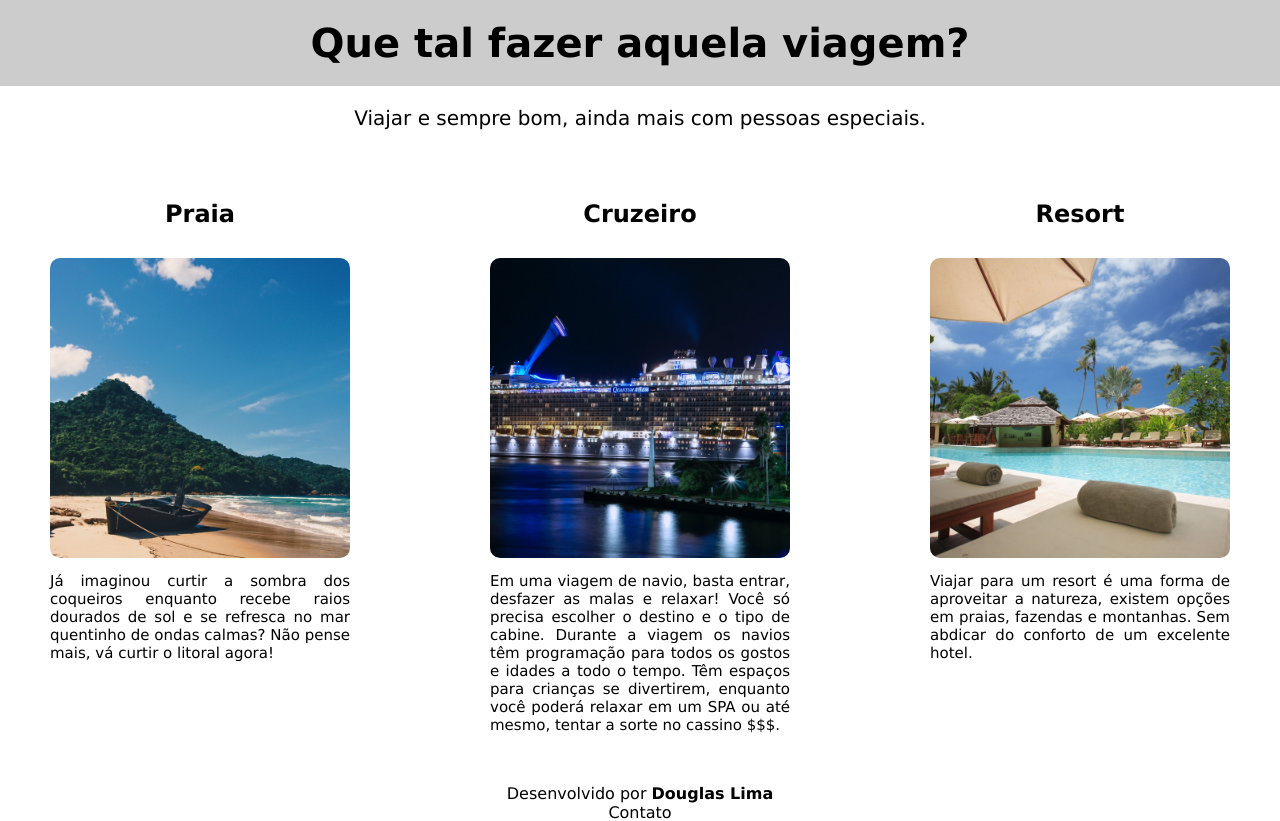
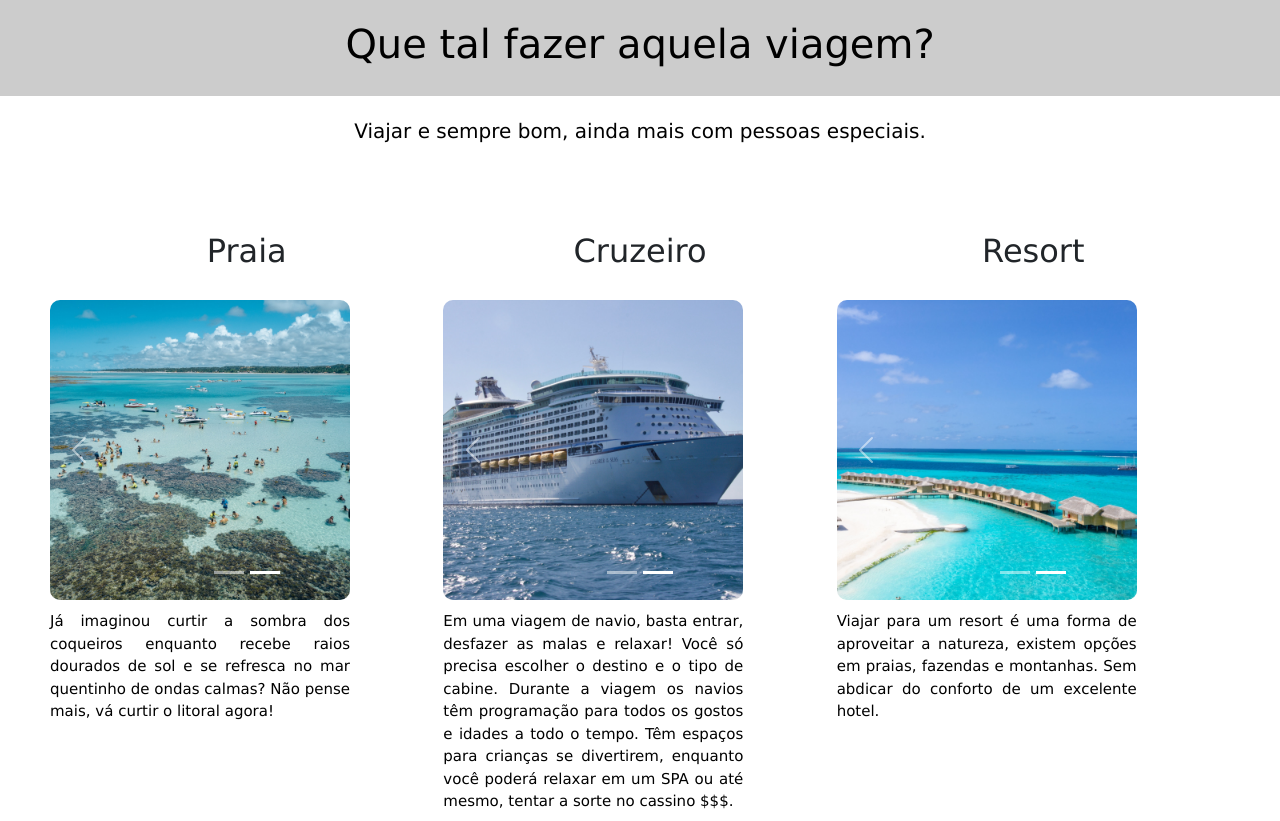
Before and after one commit to Douglaslima93/Pacotes-de-viagem, a React (Create React App) app: page / in a window 1280 px wide. Shown: the top 821 px of the page. Built offline with nearby package versions, Linux system fonts and the light colour scheme.

Commit message:
Função Carousel

```diff
--- a/package.json
+++ b/package.json
@@ -6,7 +6,9 @@
     "@testing-library/jest-dom": "^5.16.5",
     "@testing-library/react": "^13.4.0",
     "@testing-library/user-event": "^13.5.0",
+    "bootstrap": "^5.2.3",
     "react": "^18.2.0",
+    "react-bootstrap": "^2.7.2",
     "react-dom": "^18.2.0",
     "react-scripts": "5.0.1",
     "web-vitals": "^2.1.4"
--- a/src/App.css
+++ b/src/App.css
@@ -44,6 +44,7 @@
 .pacotes img {
   max-width: 300px;
   border-radius: 10px;
+  display: block;
 }
 
 
--- a/src/App.js
+++ b/src/App.js
@@ -1,6 +1,7 @@
-
 import './App.css';
-import './Json.js';
+import React from 'react';
+import 'bootstrap/dist/css/bootstrap.css';
+import Carousel from 'react-bootstrap/Carousel';
 
 
 function App() {
@@ -20,7 +21,15 @@ function App() {
 
         <div className='praia'>
           <h2>Praia</h2>
-          <img src='./assets/img/praia1.jpg'/>
+          <Carousel fade>
+            <Carousel.Item>
+          <img  src='./assets/img/praia1.jpg'/>
+            </Carousel.Item>
+            <Carousel.Item>
+              <img  src='./assets/img/praia2.jpg'/>
+            </Carousel.Item>
+            </Carousel>
+
           <p>
             Já imaginou curtir a sombra dos coqueiros enquanto recebe raios dourados de sol e se refresca no mar
             quentinho de ondas calmas? Não pense mais, vá curtir o litoral agora!
@@ -30,9 +39,14 @@ function App() {
 
         <div className='cruzeiro'>
           <h2>Cruzeiro</h2>
+          <Carousel fade>
+            <Carousel.Item>
           <img src='./assets/img/cruzeiros1.jpg'/>
-
-
+          </Carousel.Item>
+          <Carousel.Item>
+            <img src='./assets/img/cruzeiros2.jpg'/>
+          </Carousel.Item>
+          </Carousel>
           <p>
             Em uma viagem de navio, basta entrar, desfazer as malas e relaxar!
             Você só precisa escolher o destino e o tipo de cabine. Durante a viagem os navios têm
@@ -44,8 +58,14 @@ function App() {
 
         <div className='resort'>
           <h2>Resort</h2>
+          <Carousel fade>
+            <Carousel.Item>
           <img src='./assets/img/resort1.jpg'/>
-
+          </Carousel.Item>
+          <Carousel.Item>
+            <img src='./assets/img/resort2.jpg'/>
+          </Carousel.Item>
+          </Carousel>
           <p>
             Viajar para um resort é uma forma de aproveitar a natureza, existem opções em praias, fazendas e montanhas.
             Sem abdicar do conforto de um excelente hotel.
--- a/src/componente.js
+++ /dev/null
@@ -1,6 +0,0 @@
-function viagens ({destino,img}) {
-    return (
-        <h1>{destino}</h1>
-        <img src={img}/>
-    )
-}
```
Also changed, not shown: 1 other file (tests, documents, lock files or other folders).
